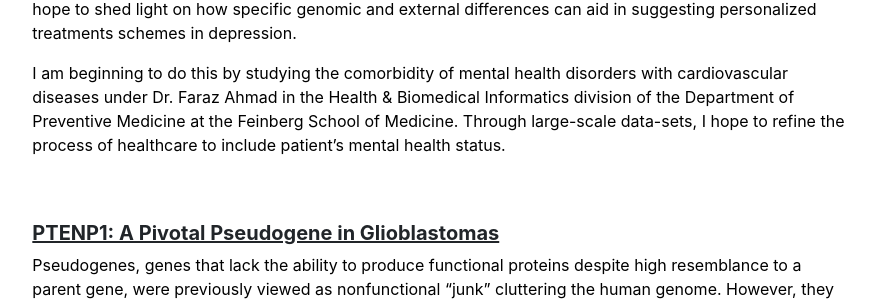
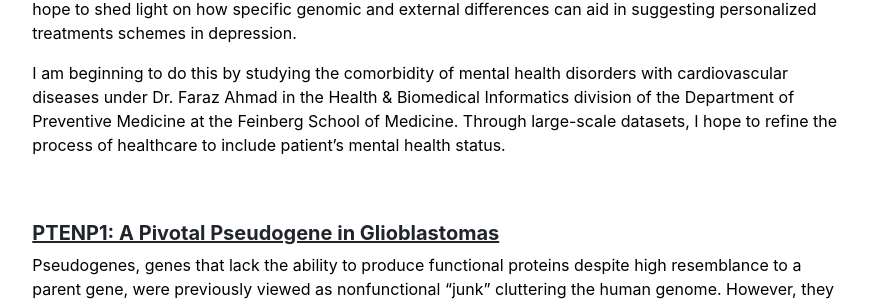
Before and after one commit to sammymustafa/sammymustafa.github.io, a Jekyll site: the page built from research.md, in a window 1280 px wide. Shown: the part 697-1001 px from the top of the page, without its empty margins (197-1073 px from the left). Built offline with Jekyll 4.4.1, drawn with Linux system fonts in a browser that asks for light colours.

Commit message:
get rid of dash lol

```diff
--- a/research.md
+++ b/research.md
@@ -7,4 +7,4 @@
 
 I specifically hope to employ the panomics, environmental, and lifestyle data of patients’ first-degree relatives to develop evidence-based diagnoses and treatment options—a burgeoning but underexplored area in precision psychiatry. While family members may not be experiencing identical conditions, data similarities across kin may buttress a bottom-up approach. Utilizing machine learning and AI technologies, I hope to shed light on how specific genomic and external differences can aid in suggesting personalized treatments schemes in depression.
 
-I am beginning to do this by studying the comorbidity of mental health disorders with cardiovascular diseases under Dr. Faraz Ahmad in the Health & Biomedical Informatics division of the Department of Preventive Medicine at the Feinberg School of Medicine. Through large-scale data-sets, I hope to refine the process of healthcare to include patient's mental health status.
+I am beginning to do this by studying the comorbidity of mental health disorders with cardiovascular diseases under Dr. Faraz Ahmad in the Health & Biomedical Informatics division of the Department of Preventive Medicine at the Feinberg School of Medicine. Through large-scale datasets, I hope to refine the process of healthcare to include patient's mental health status.
```
